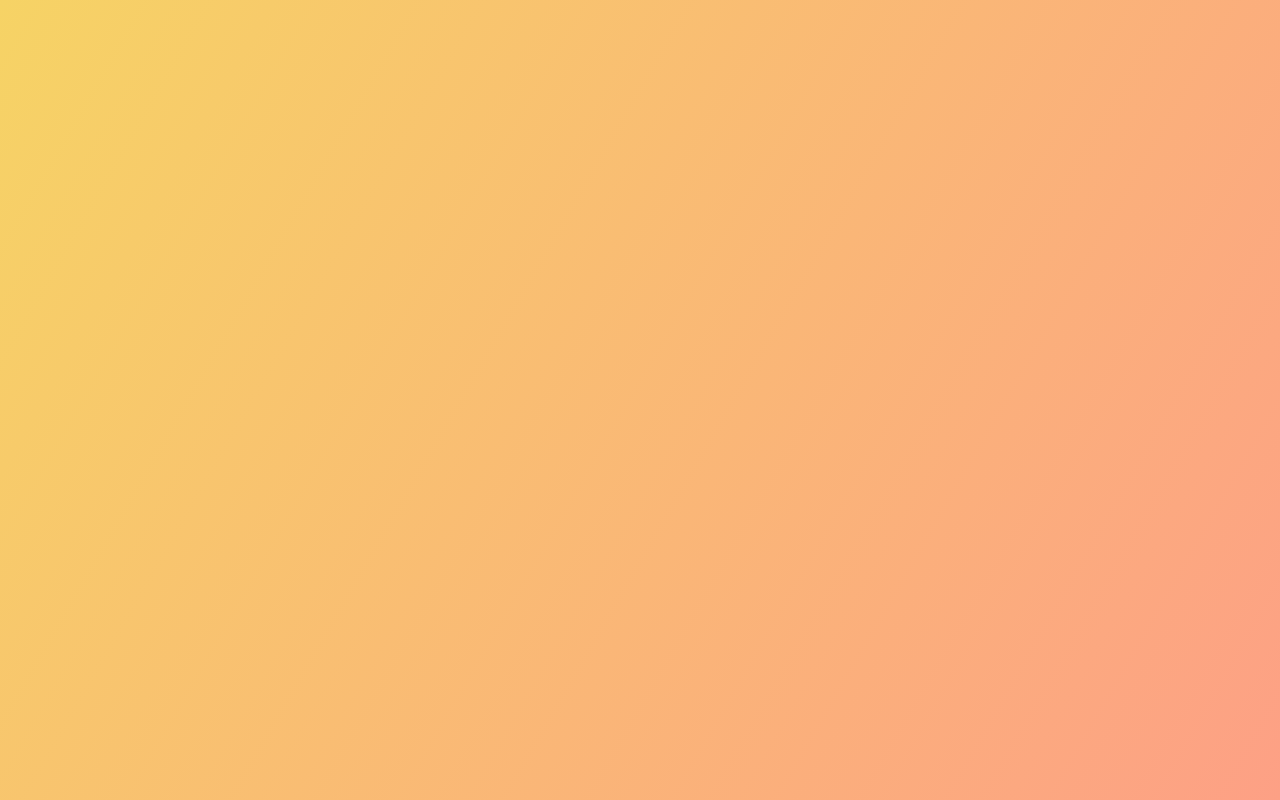
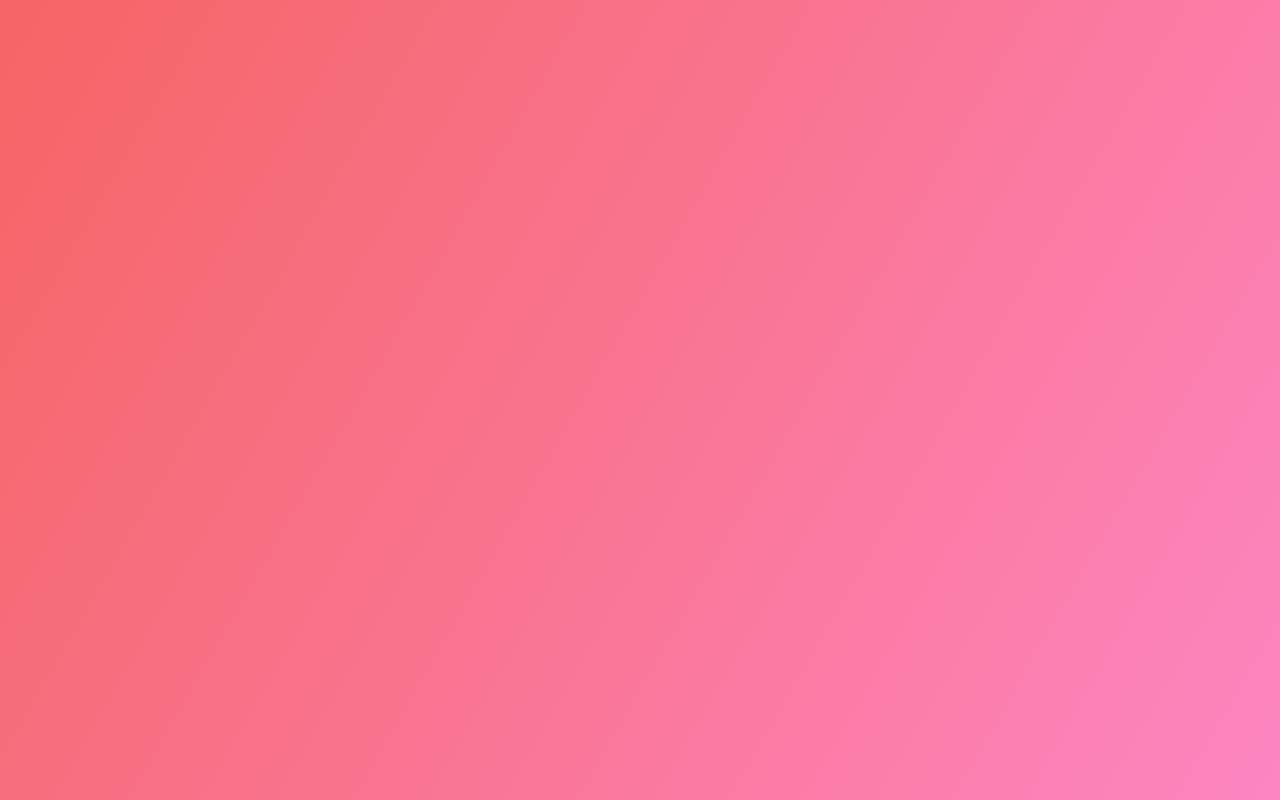
Before and after one commit to mittell/react-todo-app, a React (Create React App) app: page / in a window 1280 px wide. Built offline with nearby package versions, Linux system fonts and the light colour scheme.

Commit message:
chore: updated background colour

```diff
--- a/src/App.css
+++ b/src/App.css
@@ -4,7 +4,7 @@
 	box-sizing: border-box;
 }
 body {
-	background-image: linear-gradient(120deg, #f6d365 0%, #fda085 100%);
+	background-image: linear-gradient(120deg, #f66565 0%, #fd85c1 100%);
 	color: white;
 	font-family: 'Poppins', sans-serif;
 	min-height: 100vh;
```
